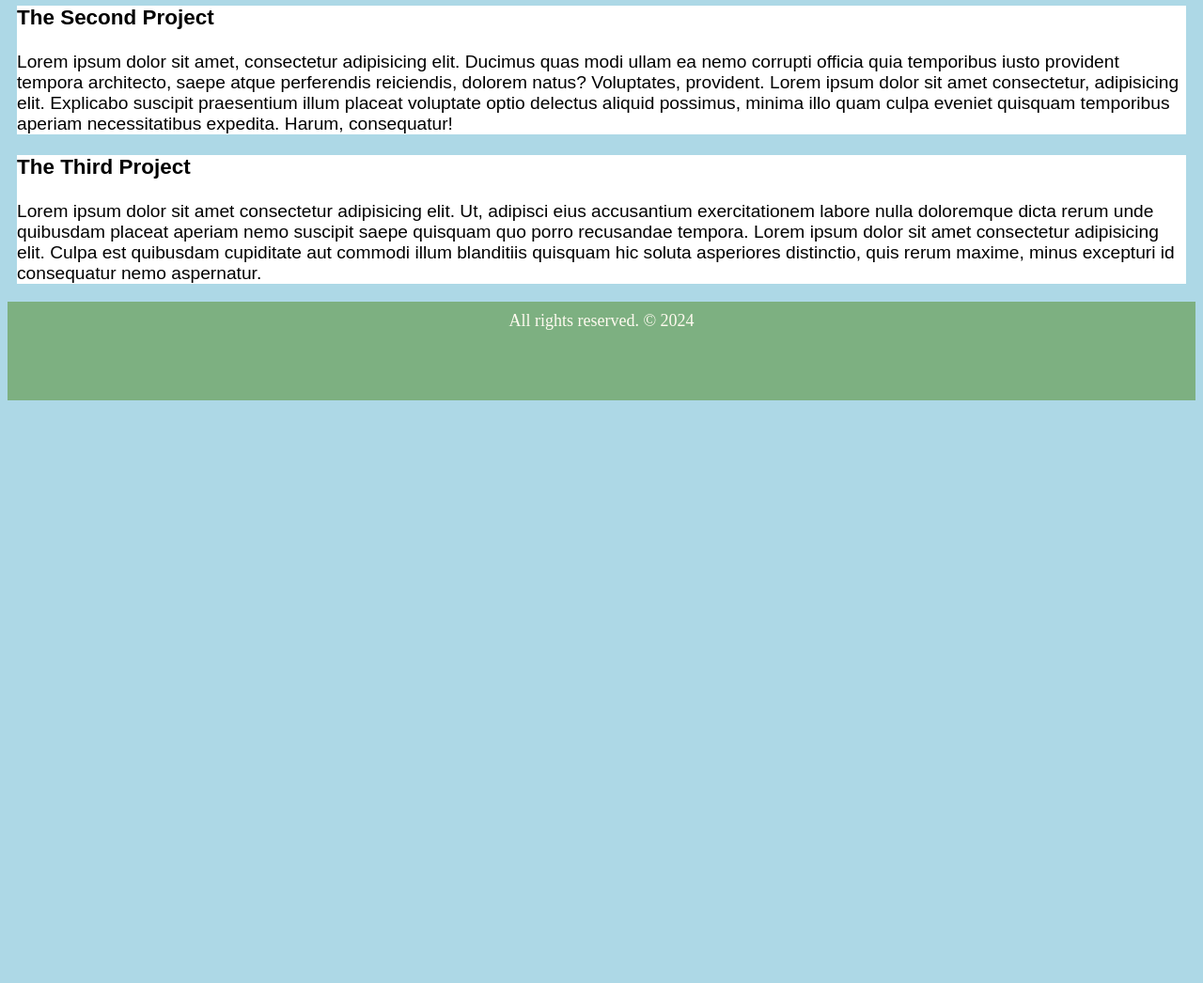
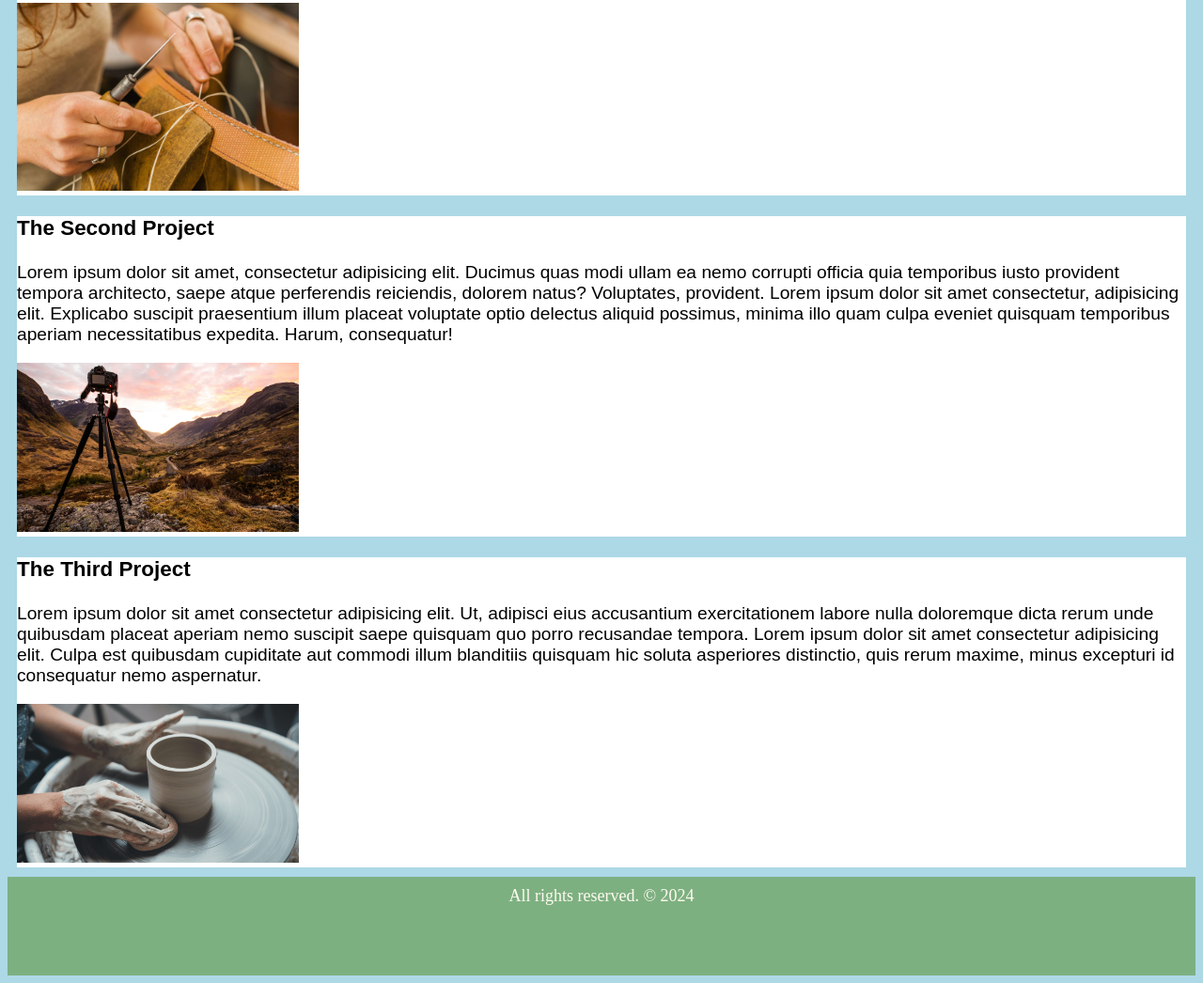
Before and after one commit to sydmitch/block09-career-simulation, a plain HTML site: page portfolio.html in a window 1280 px wide. Shown: the part 381-1427 px from the top of the page at 94% size. Before the commit the page ends 815 px from the top, so only its background shows below. Drawn offline with Linux system fonts and the light colour scheme.

Commit message:
added images and alt text

```diff
--- a/portfolio.html
+++ b/portfolio.html
@@ -26,16 +26,31 @@
       <p>Welcome to my portfolio page! Here are a few of my recent projects:</p>
       </section>
       <section class="project project1">
+        <div class="project-text">
         <h3>The First Project</h3>
         <p>Lorem ipsum dolor, sit amet consectetur adipisicing elit. Praesentium pariatur unde voluptate expedita, molestiae quas, iste ratione repudiandae maiores debitis quo maxime ea, reiciendis voluptas dolorem non quasi laborum labore. Lorem ipsum dolor sit amet consectetur adipisicing elit. Quasi blanditiis veniam inventore voluptatum voluptates quaerat consequuntur, quam error molestias ab eligendi autem. Cum dicta at laboriosam ab, illo nostrum! Ducimus.</p>
+        </div>
+        <div class="project-img">
+        <img src="leatherworking.jpg" alt="woman doing leatherworking" class="project-img">
+        </div>
       </section>
       <section class="project project2">
+        <div class="project-text">
         <h3>The Second Project</h3>
         <p>Lorem ipsum dolor sit amet, consectetur adipisicing elit. Ducimus quas modi ullam ea nemo corrupti officia quia temporibus iusto provident tempora architecto, saepe atque perferendis reiciendis, dolorem natus? Voluptates, provident. Lorem ipsum dolor sit amet consectetur, adipisicing elit. Explicabo suscipit praesentium illum placeat voluptate optio delectus aliquid possimus, minima illo quam culpa eveniet quisquam temporibus aperiam necessitatibus expedita. Harum, consequatur!</p>
+        </div>
+        <div class="project-img">
+        <img src="photography.jpg" alt="camera set up on a tripod in the mountains" class="project-img">
+        </div>
       </section>
       <section class="project project3">
+        <div class="project-text">
         <h3>The Third Project</h3>
         <p>Lorem ipsum dolor sit amet consectetur adipisicing elit. Ut, adipisci eius accusantium exercitationem labore nulla doloremque dicta rerum unde quibusdam placeat aperiam nemo suscipit saepe quisquam quo porro recusandae tempora. Lorem ipsum dolor sit amet consectetur adipisicing elit. Culpa est quibusdam cupiditate aut commodi illum blanditiis quisquam hic soluta asperiores distinctio, quis rerum maxime, minus excepturi id consequatur nemo aspernatur.</p>
+        </div>
+        <div class="project-img">
+        <img src="pottery.jpg" alt="woman spinning clay on pottery wheel" class="project-img">
+        </div>
       </section>
 
     </main>
--- a/style.css
+++ b/style.css
@@ -86,3 +86,17 @@ footer {
   margin: 10px;
   text-align: left;
 }
+
+/*image styles*/
+.project-img {
+  width: 300px;
+  border-radius: 10 px;
+  text-align: right;
+  flex: 1
+  ;
+}
+
+.project-text {
+  flex: 1;
+
+}
```
Also changed, not shown: index.html (+2 -0 lines), leatherworking.jpg (added), photography.jpg (added), pottery.jpg (added).
